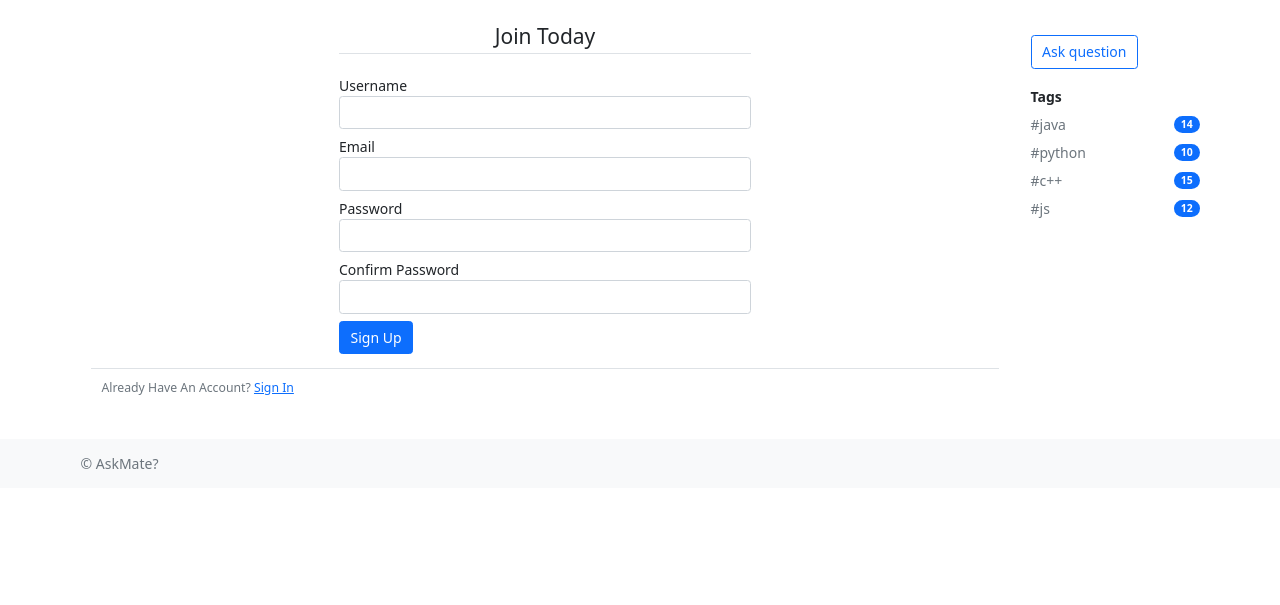
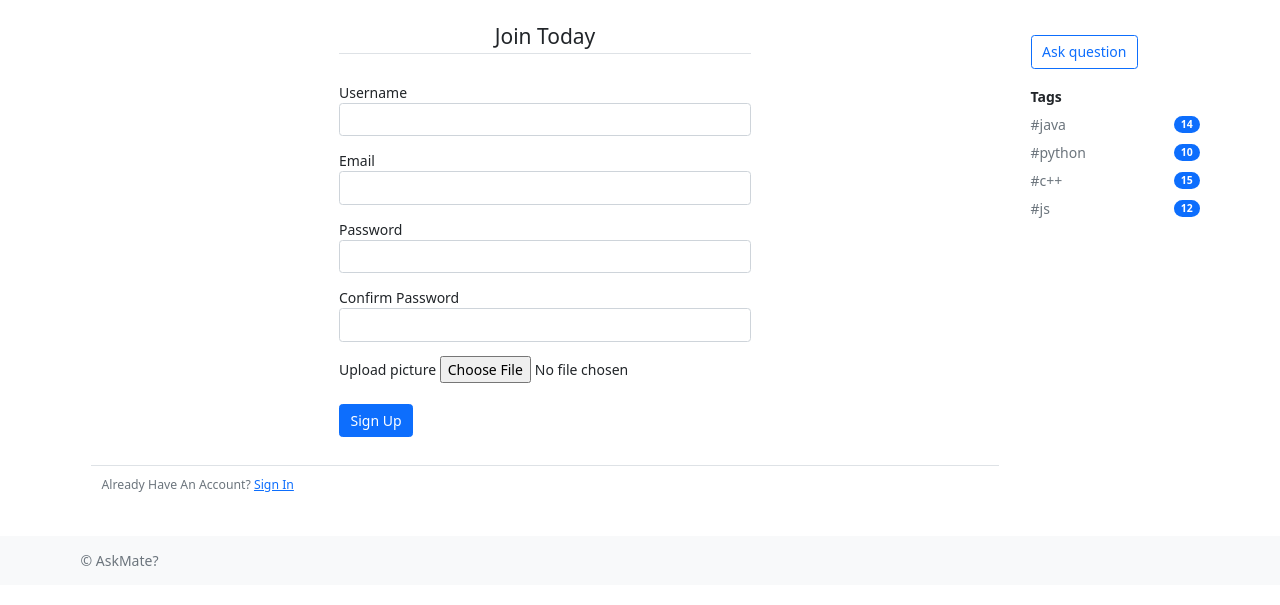
Before and after one commit to luqkrzy/ask_mate, a Flask app: page /register in a window 1280 px wide. Shown: the part 49-654 px from the top of the page. Run offline with Flask 2, Linux system fonts and the light colour scheme; parts of the project's set-up code (start-up, migrations or seed data) failed here and were passed over; some libraries are stand-ins or nearby versions.

```diff
--- a/askmate/__init__.py
+++ b/askmate/__init__.py
@@ -1,3 +1,4 @@
+import os
 from flask import Flask
 from flask_sqlalchemy import SQLAlchemy
 from flask_bcrypt import Bcrypt
@@ -5,6 +6,7 @@ from flask_login import LoginManager
 
 app = Flask(__name__)
 app.config.from_object('config.DevelopmentConfig')
+app.url_map.strict_slashes = False
 db = SQLAlchemy(app)
 bcrypt = Bcrypt(app)
 login_manager= LoginManager(app)
--- a/askmate/forms.py
+++ b/askmate/forms.py
@@ -1,7 +1,7 @@
 from flask_wtf import FlaskForm
 from flask_wtf.file import FileAllowed, FileField
 from flask_login import current_user
-from wtforms import StringField, PasswordField, SubmitField, BooleanField
+from wtforms import StringField, PasswordField, SubmitField, BooleanField, TextAreaField
 from wtforms.validators import DataRequired, Length, Email, EqualTo, ValidationError
 from askmate.models import Users
 
@@ -11,6 +11,7 @@ class RegistrationForm(FlaskForm):
     email = StringField('Email', validators=[DataRequired(), Email(), Length(max=120)])
     password = PasswordField('Password', validators=[DataRequired()])
     confirm_password = PasswordField('Confirm Password', validators=[DataRequired(), EqualTo('password')])
+    picture = FileField('Upload picture', validators=[FileAllowed(['jpg', 'jpeg', 'png'])])
     submit = SubmitField('Sign Up')
 
     def validate_email(self, email):
@@ -18,15 +19,18 @@ class RegistrationForm(FlaskForm):
         if user:
             raise ValidationError('That email is taken. Choose a different one.')
 
+
 class UpdateAccountForm(FlaskForm):
-    username = StringField('Username', validators=[DataRequired(), Length(min=4, max=20)])
-    email = StringField('Email', validators=[DataRequired(), Email(), Length(max=120)])
+    username = StringField('Username', validators=[Length(min=4, max=20)])
+    email = StringField('Email', validators=[Email(), Length(max=120)])
     password = PasswordField('Password', validators=[DataRequired()])
+    picture = FileField('Change picture', validators=[FileAllowed(['jpg', 'jpeg', 'png'])])
     submit = SubmitField('Update')
 
     def validate_email(self, email):
-        user = Users.query.filter_by(email=email.data).first()
-        if user:
+        if email.data != current_user.email:
+            user = Users.query.filter_by(email=email.data).first()
+            if user:
                 raise ValidationError('That email is taken. Please choose a different one.')
 
 
@@ -35,3 +39,10 @@ class LoginForm(FlaskForm):
     password = PasswordField('Password', validators=[DataRequired()])
     remember = BooleanField('Remember Me')
     submit = SubmitField('Login')
+
+
+class QuestionForm(FlaskForm):
+    title = StringField('Title', validators=[DataRequired(), Length(min=5, max=100)])
+    message = TextAreaField('Message', validators=[DataRequired(), Length(min=20)])
+    image = FileField('Upload image', validators=[FileAllowed(['jpg', 'jpeg', 'png'])])
+    submit = SubmitField('Post')
--- a/askmate/routes.py
+++ b/askmate/routes.py
@@ -1,16 +1,15 @@
+from askmate import os
 from flask import render_template, url_for, flash, redirect, request
 from askmate import app, db, bcrypt
-from flask_wtf.file import FileField, FileAllowed, F
-from askmate.forms import RegistrationForm, LoginForm, UpdateAccountForm
+from askmate.forms import RegistrationForm, LoginForm, UpdateAccountForm, QuestionForm
 from askmate.models import Users
 from flask_login import login_user, current_user, logout_user, login_required
+from askmate import data_manager
 
 
 @app.route("/")
 @app.route("/home")
 def route_home():
-    # print(app.config)
-    # print(os.environ)
     result = db.session.query(Users).all()
 
     return render_template('home.html', users=result)
@@ -20,12 +19,17 @@ def route_home():
 def route_register():
     form = RegistrationForm()
 
+    picture_file = 'default_user.jpg'
     if current_user.is_authenticated:
         return redirect(url_for('route_home'))
 
-    if request.method == 'POST' and form.validate_on_submit():
+    if form.validate_on_submit():
+        if form.picture.data:
+            print(form.picture.data)
+            picture_file = data_manager.save_picture(form.picture.data)
+
         hashed_password = bcrypt.generate_password_hash(form.password.data).decode('utf-8')
-        user = Users(user_name=form.username.data, email=form.email.data, password=hashed_password)
+        user = Users(user_name=form.username.data, email=form.email.data, password=hashed_password, picture=picture_file)
         db.session.add(user)
         db.session.commit()
 
@@ -45,6 +49,7 @@ def route_login():
     elif request.method == 'POST' and form.validate_on_submit():
         # user = db.session.query(Users).filter(Users.email==form.email.data).first()
         user = Users.query.filter_by(email=form.email.data).first()
+
         if user and bcrypt.check_password_hash(user.password, form.password.data):
             login_user(user, remember=form.remember.data)
             next_page = request.args.get('next')
@@ -67,6 +72,7 @@ def route_logout():
 def route_account():
     return render_template('account.html')
 
+
 @app.route("/update_account", methods=['GET', 'POST'])
 @login_required
 def route_update_account():
@@ -77,13 +83,15 @@ def route_update_account():
         form.username.data = current_user.user_name
         form.email.data = current_user.email
 
-    if request.method == 'POST' and form.validate_on_submit():
-        print('into')
+    elif request.method == 'POST' and form.validate_on_submit():
         current_user.user_name = form.username.data
         current_user.email = form.email.data
+
+        if form.picture.data:
+            print(form.picture.data)
+            current_user.picture = data_manager.save_picture(form.picture.data)
+
         if bcrypt.check_password_hash(current_user.password, form.password.data):
-            print(form.username.data)
-            print(form.email.data)
             db.session.commit()
             flash('Your account has been updated!', 'success')
             return redirect(url_for('route_account'))
@@ -91,3 +99,11 @@ def route_update_account():
             flash('wrong password', 'danger')
 
     return render_template('update_account.html', form=form)
+
+
+@app.route('/question', methods=['GET', 'POST'])
+def route_add_question():
+    form = QuestionForm()
+
+    if request.method == 'GET':
+        return render_template("question.html", question=None, form=form)
--- a/askmate/templates/_macros.html
+++ b/askmate/templates/_macros.html
@@ -1,7 +1,7 @@
 {# render wtf fields vith validartion  #}
 {% macro render_field(field) %}
 	<div class="form-label">
-		{{ field.label(class="form-control-label") }}
+		{{ field.label(class="form-control-label mt-2")}}
 		{% if field.errors %}
 			{{ field(class="form-control is-invalid") }}
 			<div class="invalid-feedback">
@@ -10,7 +10,36 @@
 				{% endfor %}
 			</div>
 		{% else %}
-			{{ field(class="form-control") }}
+			{{ field(class="form-control", **kwargs)|safe }}
 		{% endif %}
 	</div>
 {% endmacro %}
+
+{# upload picture button #}
+{% macro upload_picture(field) %}
+	<div class="form-label">
+		{{ field.label }}
+		{% if field.errors %}
+			{{ field(class="form-control-file mb-2") }}
+			{% for error in field.errors %}<br>
+				<span class="text-danger">{{ error }}</span>
+			{% endfor %}
+		{% else %}
+			{{ field(class="form-control-label mt-2", accept="image/*") }}
+		{% endif %}
+	</div>
+{% endmacro %}
+
+
+{% macro render_content(content) %}
+<div class="mb-3">
+	<label for="{{ content.name }}" class="col-form-label">{{ content.label }}</label>
+	{{ content(class_='form-control', **kwargs)|safe }}
+	{% if content.errors %}
+		{{ content(class="form-control-file mb-2") }}
+		{% for error in content.errors %}<br>
+			<span class="text-danger">{{ error }}</span>
+		{% endfor %}
+	{% endif %}
+</div>
+{% endmacro %}
--- a/askmate/templates/account.html
+++ b/askmate/templates/account.html
@@ -6,7 +6,7 @@
 		<div class="card mb-3 border-0">
 			<div class="row">
 				<div class="col-2">
-					<img src="{{ url_for('static', filename='img/default_user.jpg') }}" alt="pic">
+					<img class="" src="{{ url_for('static', filename='img/usr_pic/' + current_user.picture) }}" alt="pic">
 				</div>
 				<div class="col-xl">
 					<div class="card-body">
--- a/askmate/templates/layout.html
+++ b/askmate/templates/layout.html
@@ -63,7 +63,7 @@
 			{% endblock %}
 		</div>
 		<div class="col-sm-2">
-			<a class="btn btn-outline-primary my-3" href="#" role="button">Ask question</a>
+			<a class="btn btn-outline-primary my-3" href="{{  url_for('route_add_question') }}" role="button">Ask question</a>
 			<p class="fw-bold my-1">Tags</p>
 			<div class="list-group">
 				<a href="#" class="d-flex link-secondary text-decoration-none justify-content-between align-items-center my-1">#java<span class="badge bg-primary rounded-pill">14</span></a>
--- a/askmate/templates/login.html
+++ b/askmate/templates/login.html
@@ -16,9 +16,7 @@
 						{{ form.remember.label(class="form-check-label") }}
 					</div>
 				</fieldset>
-				<div class="form-group">
-					{{ form.submit(class="btn btn-primary my-2") }}
-				</div>
+				<div class="form-group">{{ form.submit(class="btn btn-primary my-2") }}</div>
 			</form>
 			<div class="border-top pt-2 mt-3">
 				<small class="text-muted">Need An Account? <a class="ml-2" href="{{ url_for('route_register') }}"> Sign Up</a></small>
--- a/askmate/templates/register.html
+++ b/askmate/templates/register.html
@@ -1,10 +1,10 @@
 {% extends "layout.html" %}
-{% from '_macros.html' import render_field %}
+{% from '_macros.html' import render_field, upload_picture %}
 {% block title %}Register{% endblock %}
 {% block content %}
 	<div class="container">
 		<div class="row justify-content-center">
-			<form action="{{ url_for('route_register') }}" method="post" class=" row w-50">
+			<form action="{{ url_for('route_register') }}" method="post" enctype="multipart/form-data" class=" row w-50">
 				{{ form.hidden_tag() }}
 				<fieldset>
 					<legend class="border-bottom mb-4 text-center">Join Today</legend>
@@ -12,10 +12,9 @@
 					{{ render_field(form.email) }}
 					{{ render_field(form.password) }}
 					{{ render_field(form.confirm_password) }}
+					{{ upload_picture(form.picture) }}
 				</fieldset>
-				<div class="form-group">
-					{{ form.submit(class="btn btn-primary") }}
-				</div>
+				<div class="form-group my-3">{{ form.submit(class="btn btn-primary") }}</div>
 			</form>
 			<div class="border-top pt-2 mt-3">
 				<small class="text-muted">Already Have An Account? <a class="ml-2" href="{{ url_for('route_login') }}">Sign In</a></small>
@@ -23,5 +22,3 @@
 		</div>
 	</div>
 {% endblock %}
-
-<div class="form-ch"></div>
--- a/connection.py
+++ b/connection.py
@@ -1,4 +1,4 @@
-import os
+from askmate import os
 
 def get_connection_string():
     user_name = os.environ.get('PSQL_USER_NAME')
```
Also changed, not shown: askmate/data_manager.py (added, +18 -0 lines), askmate/templates/question.html (added, +19 -0 lines), askmate/templates/update_account.html (+4 -5 lines), askmate/static/img/usr_pic/default_user.jpg (added).
